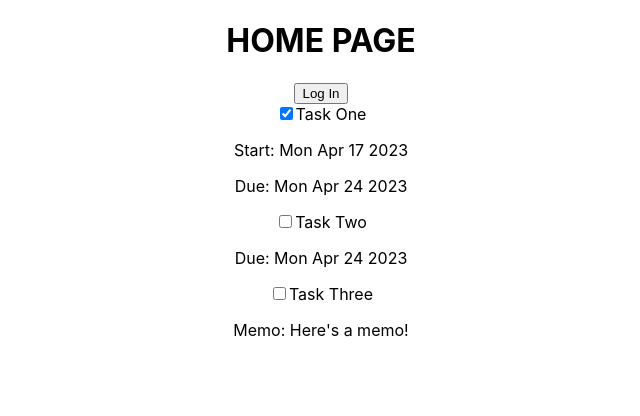
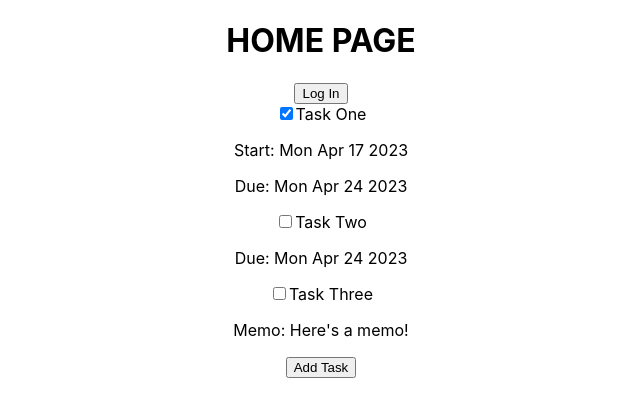
Before and after one commit to kappanjoe/taskbud, a React (Create React App) app in the folder client/: page / in a window 1280 px wide. Shown: the top 416 px of the page, without its empty margins (319-959 px from the left). Built offline with nearby package versions, Linux system fonts and the light colour scheme; no server answers.

Commit message:
feat(client): add navigation from home to add-task

```diff
--- a/client/src/pages/Home.tsx
+++ b/client/src/pages/Home.tsx
@@ -28,6 +28,7 @@ function Home(props: { taskList: TaskList }) {
 					: <button onClick={() => navigate('/login')}>Log In</button>
 			}
 			<TaskListView taskList={ taskList } />
+			<button onClick={() => navigate('/add-task')}>Add Task</button>
 		</div>
 	)
 };
```
